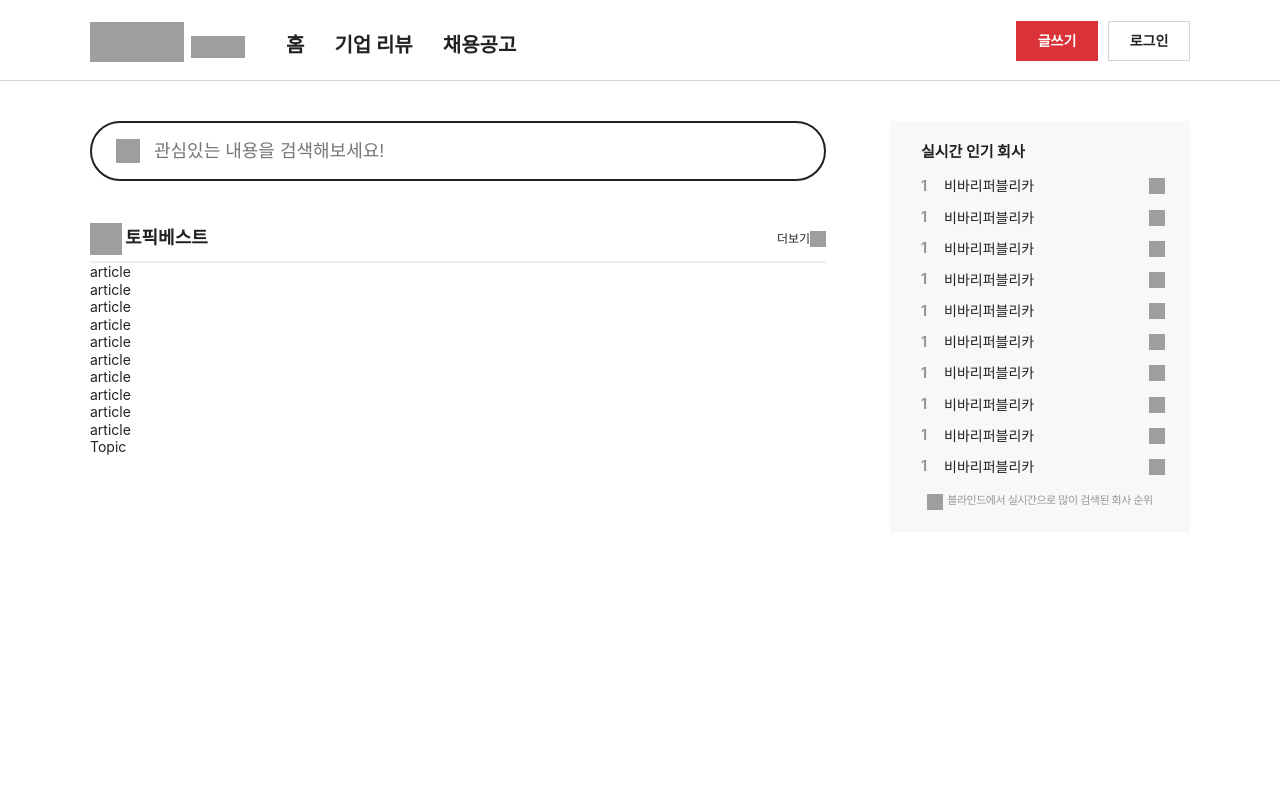
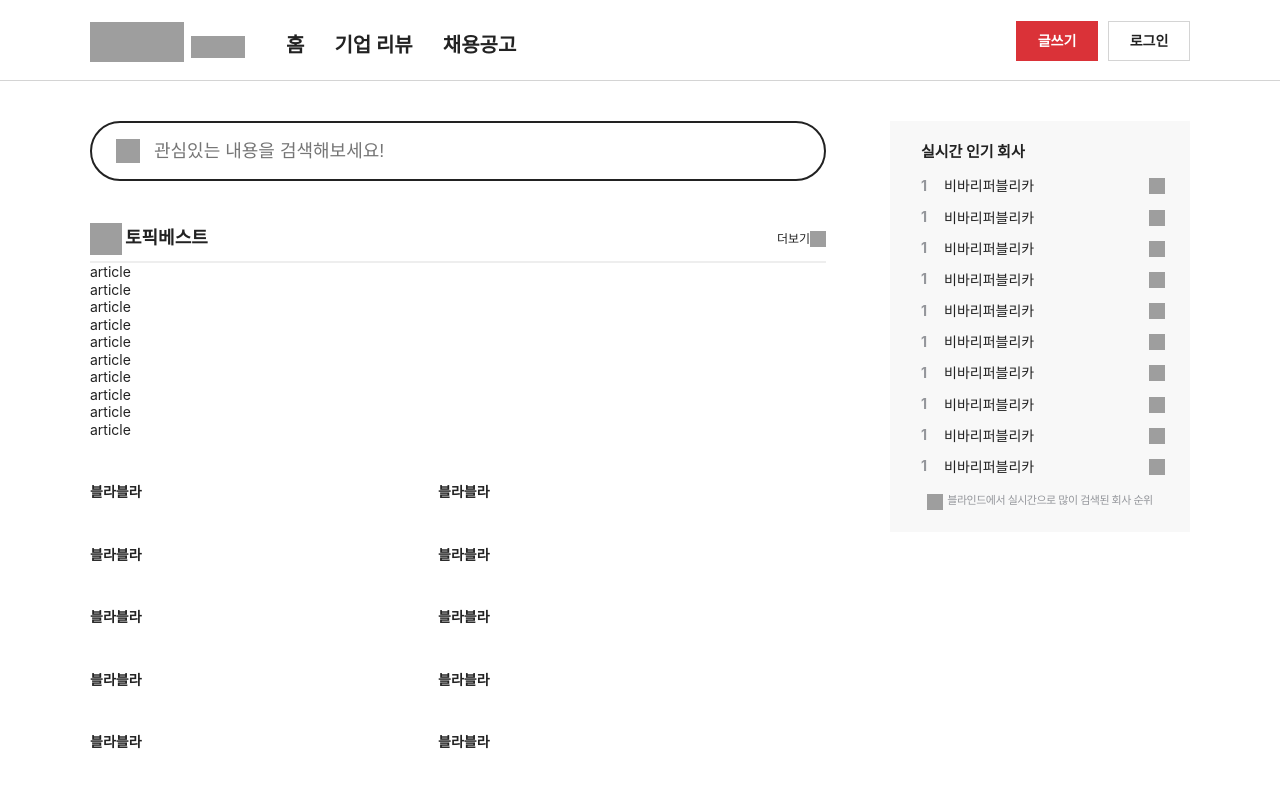
Before and after one commit to 3M-Blind/blind-client, a React (Create React App) app: page / in a window 1280 px wide. Shown: the top 796 px of the page. Built offline with nearby package versions, Linux system fonts and the light colour scheme; grey boxes are pictures that could not be loaded.

Commit message:
feat: Add Topic components

```diff
--- /dev/null
+++ b/src/components/topic/Topic.jsx
@@ -0,0 +1,26 @@
+import React from 'react';
+import { Block } from './Topic.styles';
+
+import TopicArticle from './TopicArticle';
+
+function Topic() {
+  return (
+    <Block>
+      <h2>
+        <i>
+          <img />
+        </i>
+        블라블라
+      </h2>
+      <div>
+        {Array(5)
+          .fill()
+          .map((el, i) => (
+            <TopicArticle key={i} />
+          ))}
+      </div>
+    </Block>
+  );
+}
+
+export default Topic;
--- /dev/null
+++ b/src/components/topic/Topic.styles.jsx
@@ -0,0 +1,14 @@
+import styled from '@emotion/styled';
+
+export const Block = styled.div`
+  position: relative;
+  width: calc(100% - 40px);
+  padding: 0 20px;
+  border-bottom: 8px solid #f2f2f3;
+
+  // @media screen and (min-width: 1100px)
+  width: calc(50% - 20px);
+  margin-top: 45px;
+  padding: 0;
+  border-bottom: none;
+`;
--- /dev/null
+++ b/src/components/topic/TopicArticle.jsx
@@ -0,0 +1,7 @@
+import React from 'react';
+
+function TopicArticle() {
+  return <div></div>;
+}
+
+export default TopicArticle;
--- /dev/null
+++ b/src/components/topic/TopicArticle.styles.jsx
@@ -0,0 +1,3 @@
+import styled from '@emotion/styled';
+
+export const Block = styled.div``;
--- a/src/pages/home/HomePage.jsx
+++ b/src/pages/home/HomePage.jsx
@@ -4,6 +4,7 @@ import { Block } from './HomePage.styles';
 import Search from '../../components/search/Search';
 import TopicBest from '../../components/topicBest/TopicBest';
 import ListRanking from '../../components/listRanking/ListRanking';
+import Topic from '../../components/topic/Topic';
 
 function HomePage(props) {
   return (
@@ -11,11 +12,14 @@ function HomePage(props) {
       {/* <h1>홈</h1> */}
       <div className="main">
         <Search />
-        <div>
+        <div className="home-list">
           <TopicBest />
-          {/* <div>Best</div> */}
           {/* 25개 */}
-          <div>Topic</div>
+          {Array(25)
+            .fill()
+            .map((el, i) => (
+              <Topic key={i} />
+            ))}
         </div>
         <div></div>
       </div>
--- a/src/pages/home/HomePage.styles.jsx
+++ b/src/pages/home/HomePage.styles.jsx
@@ -15,6 +15,15 @@ export const Block = styled.div`
     min-height: 800px;
   }
 
+  .home-list {
+    display: flex;
+    flex-wrap: wrap;
+    border-top: 8px solid #f2f2f3;
+
+    // @media screen and (min-width: 1100px)
+    border-top: none;
+  }
+
   .aside {
     width: 300px;
     margin-left: 64px;
```
Also changed, not shown: 1 other file (tests, documents, lock files or other folders).
